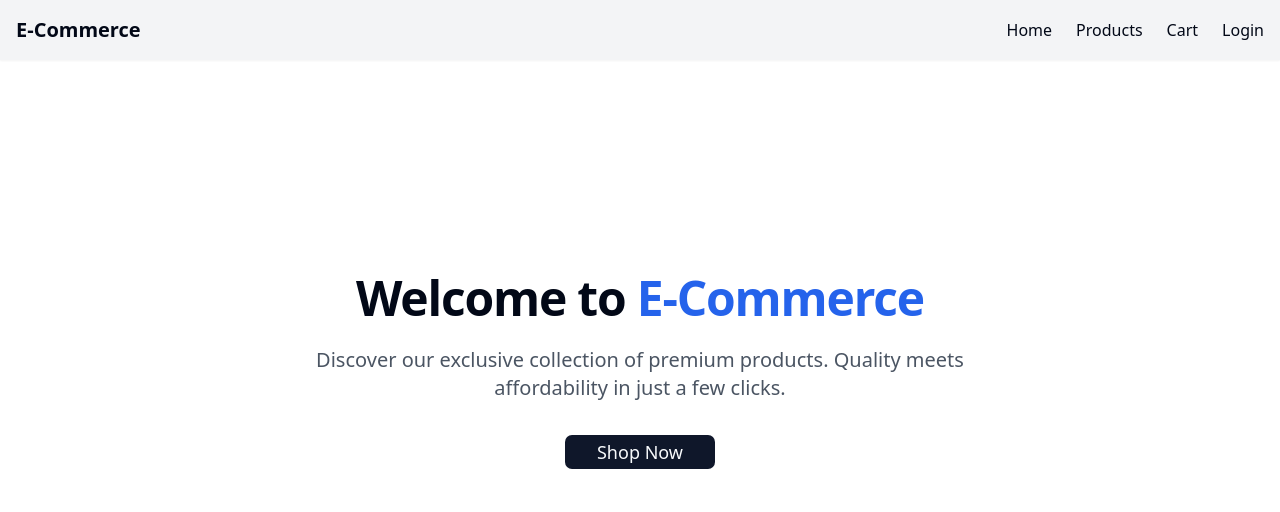
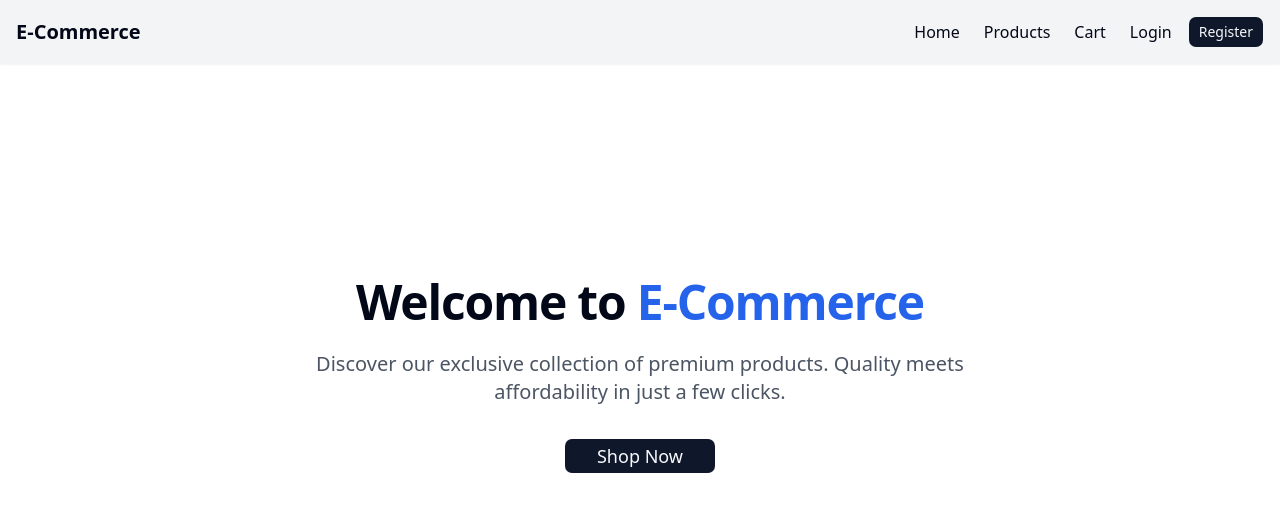
Before and after one commit to lameckkipsang/react-ecommerce-store, a React (Vite) app: page / in a window 1280 px wide. Shown: the top 512 px of the page. Built offline with nearby package versions, Linux system fonts and the light colour scheme.

Commit message:
add logout button to the navbar.jsx

```diff
--- a/src/components/layout/Navbar.jsx
+++ b/src/components/layout/Navbar.jsx
@@ -1,12 +1,25 @@
-import { Link } from 'react-router-dom';
-import { useCart } from '../../context/CartContext'; // 1. Import your custom hook
-import { Badge } from '../ui/badge'; // 2. Import the shadcn badge component
+import { Link, useNavigate, useLocation } from 'react-router-dom';
+import { useCart } from '../../context/CartContext';
+import { Badge } from '../ui/badge';
+import { Button } from '../ui/button'; // Added Button import for Auth actions
 
 export default function Navbar() {
-  // 3. Extract the cart state
   const { cart } = useCart();
+  const navigate = useNavigate();
+  const location = useLocation(); // Forces Navbar to re-render on route change
 
-  // 4. Calculate total items (this correctly adds up the quantities of everything in the cart)
+  // Check if user is currently logged in
+  const session = localStorage.getItem('ecommerce_session');
+
+  const handleLogout = () => {
+    // 1. Remove the session from our simulated database
+    localStorage.removeItem('ecommerce_session');
+
+    // 2. Redirect the user back to the login page
+    navigate('/login');
+  };
+
+  // Calculate total items (this correctly adds up the quantities of everything in the cart)
   const totalItems = cart.cartItems.reduce((total, item) => total + item.quantity, 0);
 
   return (
@@ -29,7 +42,19 @@ export default function Navbar() {
           )}
         </Link>
 
-        <Link to="/login" className="hover:text-blue-600">Login</Link>
+        {/* Conditional Authentication Rendering */}
+        {session ? (
+          <Button variant="outline" onClick={handleLogout}>
+            Logout
+          </Button>
+        ) : (
+          <div className="flex gap-4 items-center">
+            <Link to="/login" className="hover:text-blue-600">Login</Link>
+            <Link to="/register">
+              <Button>Register</Button>
+            </Link>
+          </div>
+        )}
       </div>
     </nav>
   );
```
